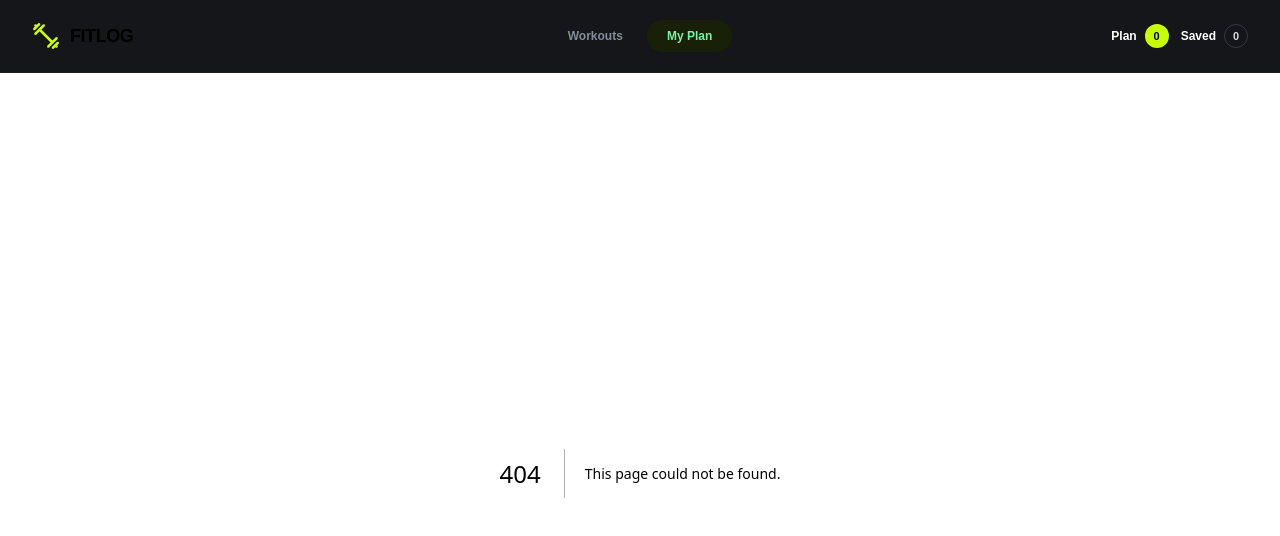
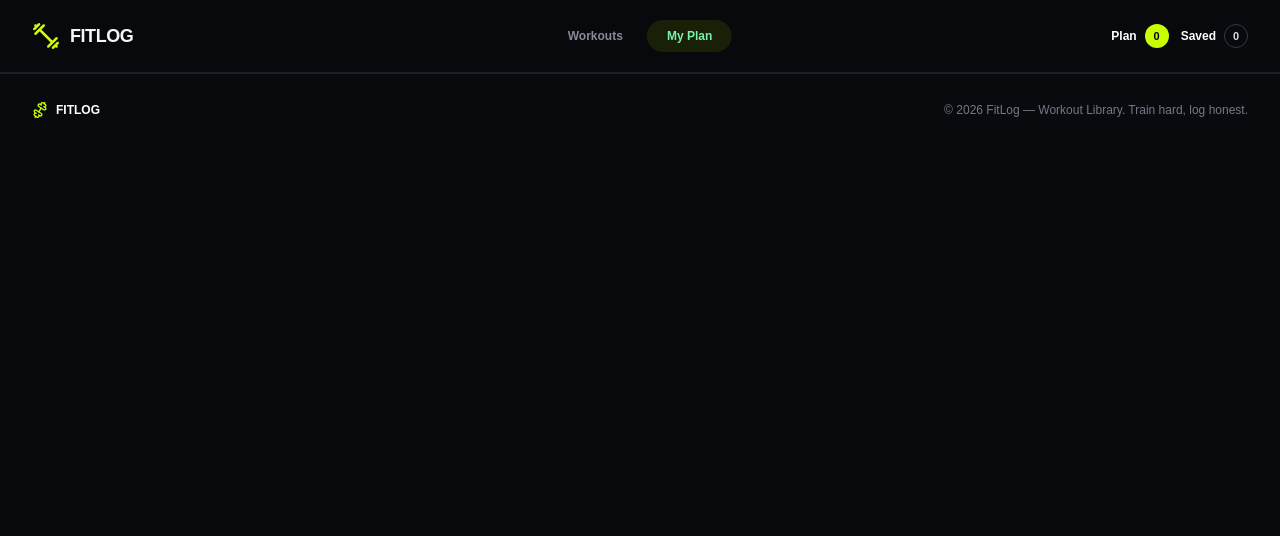
Before and after one commit to mubasshira103/fit-log, a Next.js app: page /my-plan in a window 1280 px wide. Before the commit this address had no page. Shown: the top 536 px of the page. Built offline with nearby package versions, Linux system fonts and the light colour scheme.

Commit message:
added a footer section

```diff
--- a/src/app/layout.tsx
+++ b/src/app/layout.tsx
@@ -2,6 +2,7 @@ import type { Metadata } from 'next';
 import { Geist, Geist_Mono } from 'next/font/google';
 import './globals.css';
 import Navbar from '@/components/Navbar';
+import Footer from '@/components/Footer';
 
 const geistSans = Geist({
   variable: '--font-geist-sans',
@@ -24,6 +25,7 @@ export default function RootLayout({ children }: LayoutProps<'/'>) {
       <body className="min-h-screen bg-[#08090b] flex flex-col">
         <Navbar></Navbar>
         <main> {children}</main>{' '}
+        <Footer></Footer>
       </body>
     </html>
   );
--- /dev/null
+++ b/src/app/my-plan/page.tsx
@@ -0,0 +1,11 @@
+import React from 'react';
+
+const page = () => {
+  return (
+    <div>
+
+    </div>
+  );
+};
+
+export default page;
--- /dev/null
+++ b/src/components/Footer.tsx
@@ -0,0 +1,15 @@
+import { Dumbbell } from "lucide-react";
+
+export default function Footer() {
+  return (
+    <footer className="border-t border-[#1c1f26] bg-[#090a0d]">
+      <div className="mx-auto flex max-w-[1280px] flex-col gap-4 px-5 py-7 text-xs text-[#737985] sm:flex-row sm:items-center sm:justify-between lg:px-8">
+        <div className="flex items-center gap-2 font-black text-white">
+          <Dumbbell className="h-4 w-4 -rotate-12 text-[#c8ff00]" />
+          FITLOG
+        </div>
+        <p>© 2026 FitLog — Workout Library. Train hard, log honest.</p>
+      </div>
+    </footer>
+  );
+}
```
